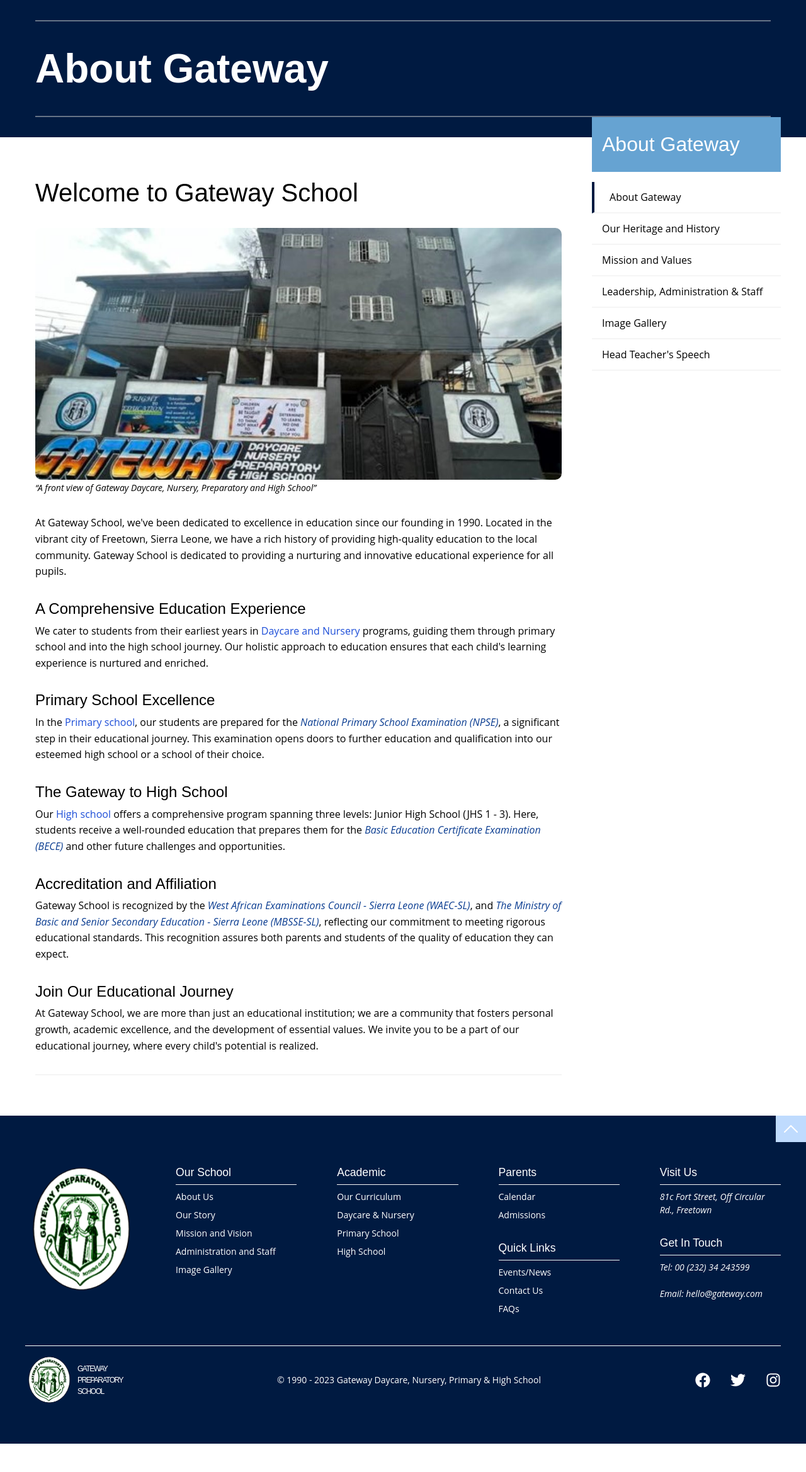
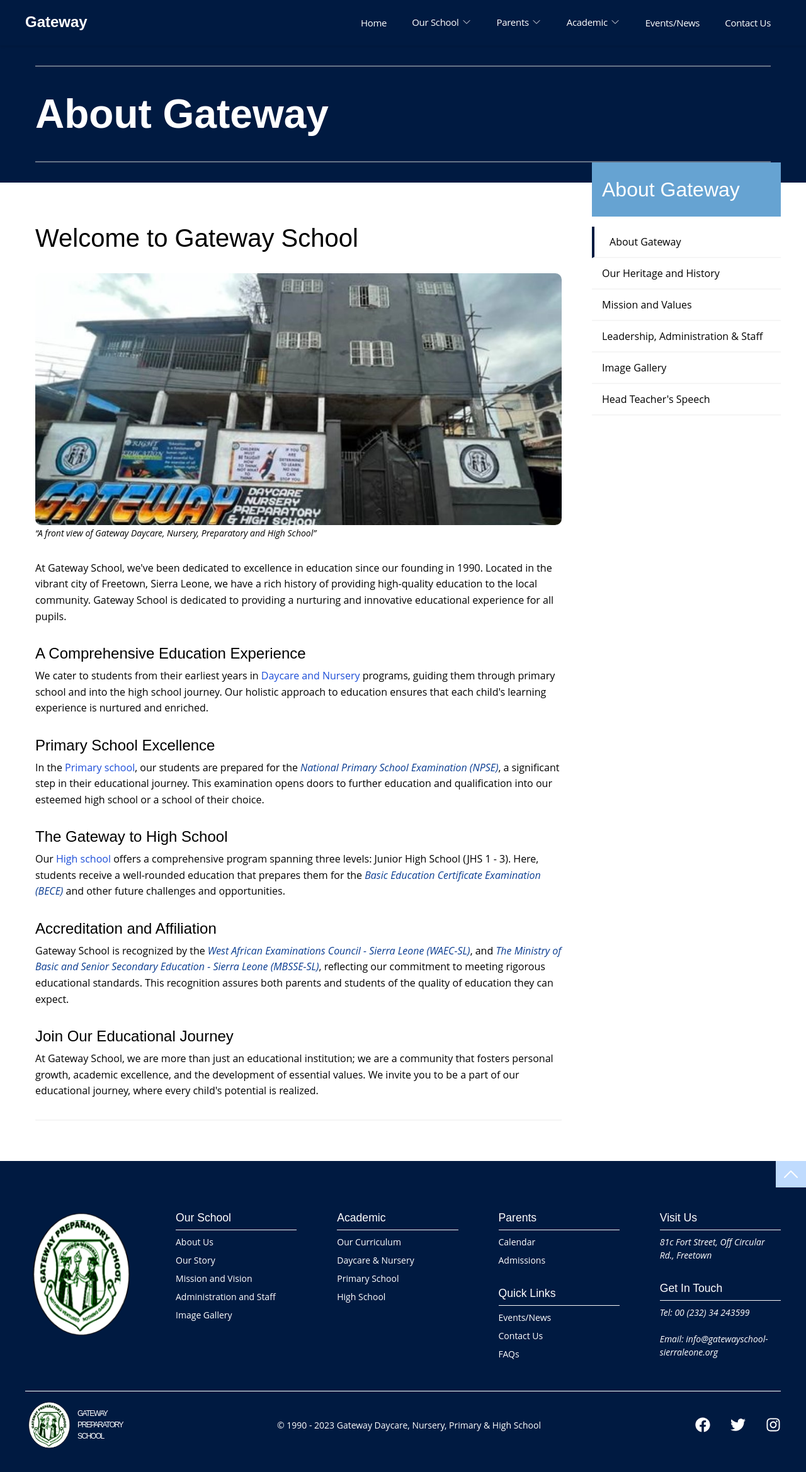
Before and after one commit to JohnSorba/gateway_school, a React (Create React App) app: page /about in a window 1280 px wide. Shown: the top 2338 px of the page at 63% size. Before the commit the page ends 2293 px from the top, so only its background shows below. Built offline with nearby package versions, Linux system fonts and the light colour scheme.

Commit message:
Update Contact Info

```diff
--- a/src/components/AppRouter.js
+++ b/src/components/AppRouter.js
@@ -35,7 +35,7 @@
   return (
     <BrowserRouter>
       <ScrollToTop />
-      {/* <Navbar /> */}
+      <Navbar />
 
       {/* NAVIGATION */}
       <Routes>
--- a/src/components/Footer.js
+++ b/src/components/Footer.js
@@ -118,7 +118,9 @@
                 <br />
                 <br />
                 <span>Email: </span>
-                <a href="mailto:hello@gateway.com">hello@gateway.com</a>
+                <a href="mailto:hello@gateway.com">
+                  info@gatewayschool-sierraleone.org
+                </a>
               </p>
             </address>
           </div>
--- a/src/components/ImageSlider.js
+++ b/src/components/ImageSlider.js
@@ -39,7 +39,7 @@
   return (
     <div className="sliderStyles">
       <div className="slideStyles" style={slideStyles}>
-        <Navbar />
+        {/* <Navbar /> */}
         <Hero description={description} />
         <div className="dot-container">
           {heroSlides.map((_, index) => (
--- a/src/components/Navbar.css
+++ b/src/components/Navbar.css
@@ -6,10 +6,10 @@
   padding: 0 2rem;
   margin: 0 auto;
   z-index: 1000;
+  color: var(--main-bg-color);
   color: #fff;
-  color: var(--main-bg-color);
+  background-color: transparent;
   background-color: var(--main-bg-dark);
-  background-color: transparent;
   box-shadow: 0 2px 4px rgba(0, 0, 0, 0.1);
   transition: background-color 0.3s ease-in-out;
 }
```
